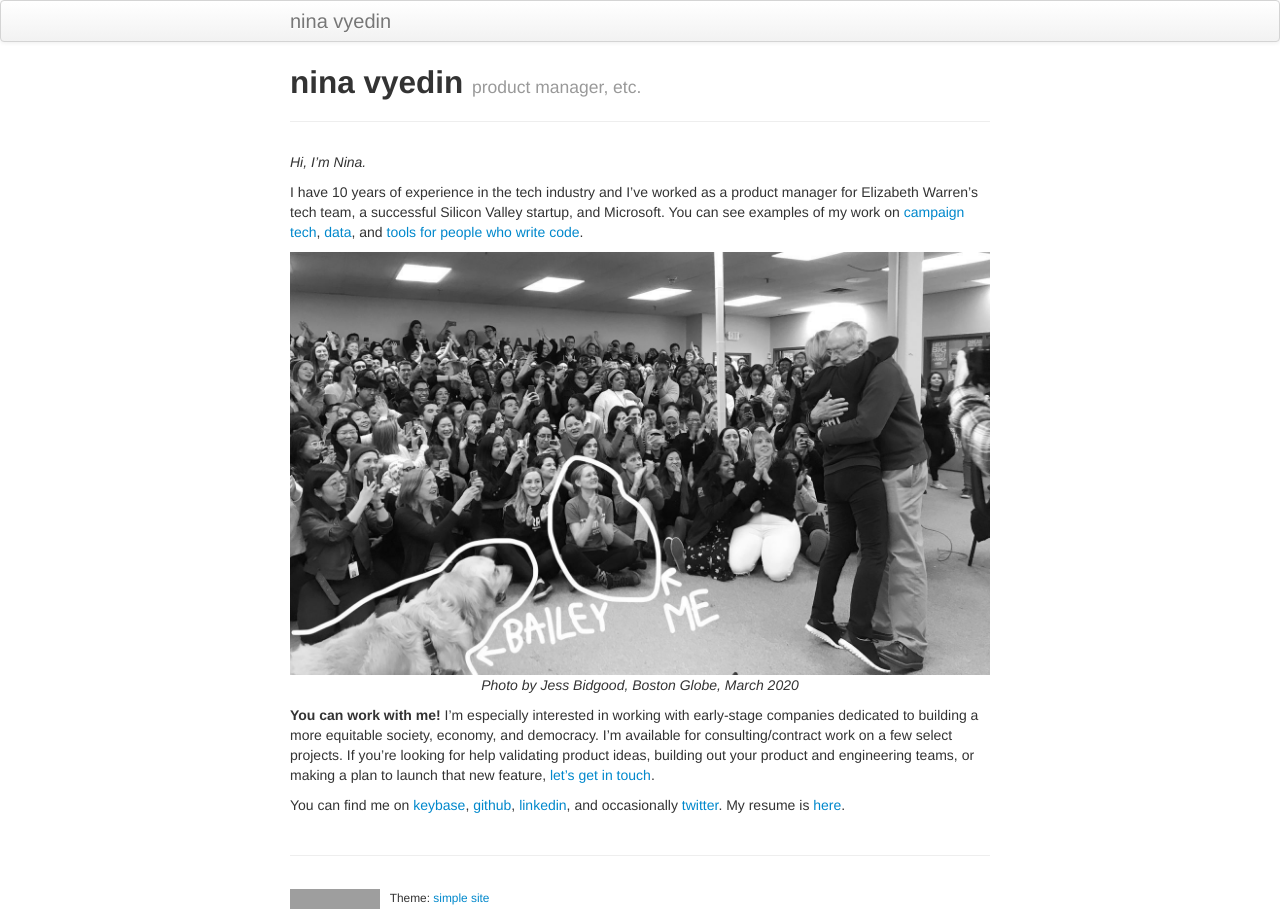
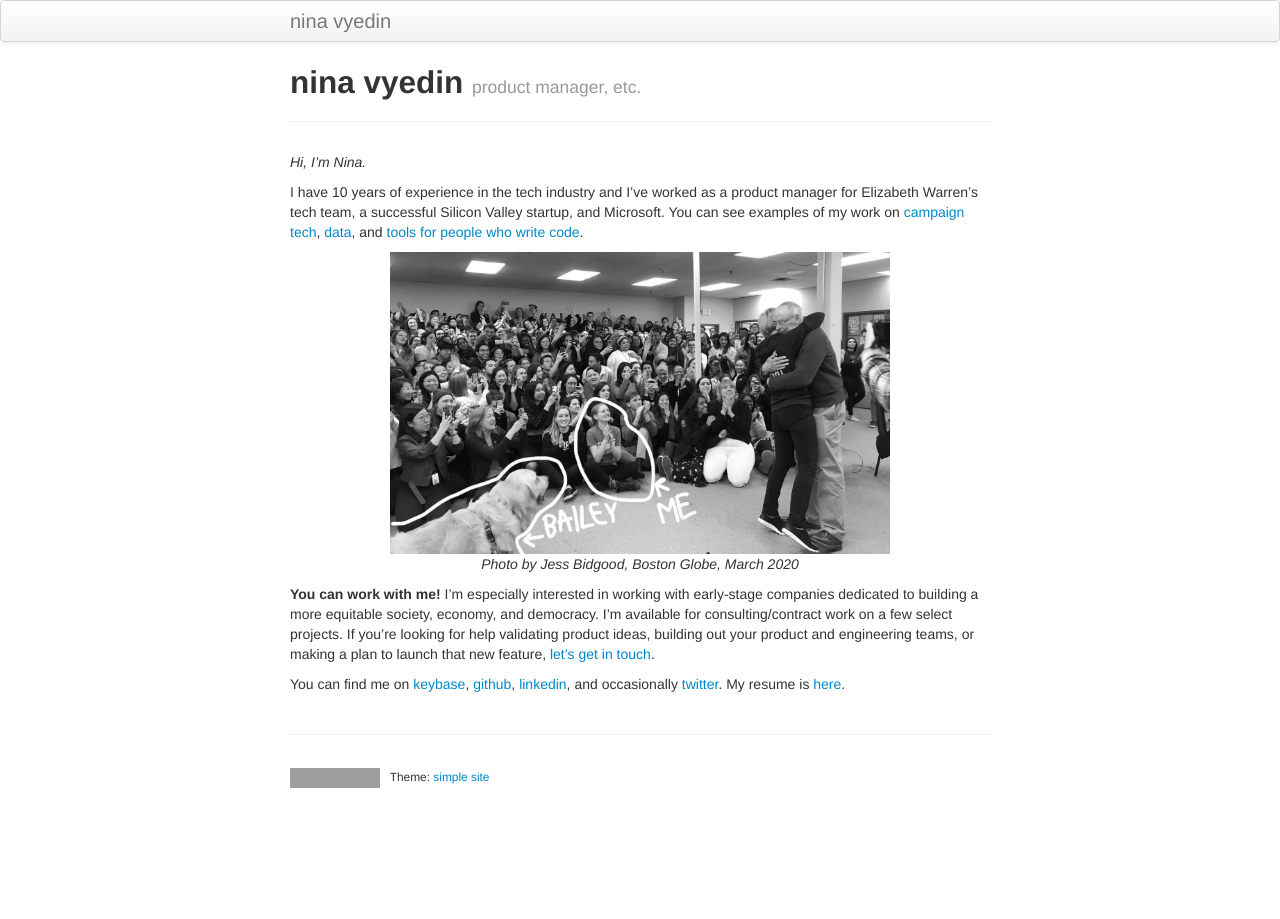
Before and after one commit to vyedin/vyedin.github.io, a Jekyll site: the page built from index.md, in a window 1280 px wide. Built offline with Jekyll 4.4.1, drawn with Linux system fonts in a browser that asks for light colours; grey boxes are pictures that could not be loaded.

Commit message:
Update index.md

```diff
--- a/index.md
+++ b/index.md
@@ -9,7 +9,7 @@ _Hi, I'm Nina._
 
 I have 10 years of experience in the tech industry and I've worked as a product manager for Elizabeth Warren's tech team, a successful Silicon Valley startup, and Microsoft. You can see examples of my work on [campaign tech](), [data](), and [tools for people who write code]().
 
-<p align="center"><img src="globe_bw.jpeg" alt="Photo by Jess Bidgood, Boston Globe, March 2020" width="700"/><br/>
+<p align="center"><img src="globe_bw.jpeg" alt="Photo by Jess Bidgood, Boston Globe, March 2020" width="500"/><br/>
 <i>Photo by Jess Bidgood, Boston Globe, March 2020</i></p>
 
 **You can work with me!**
```
